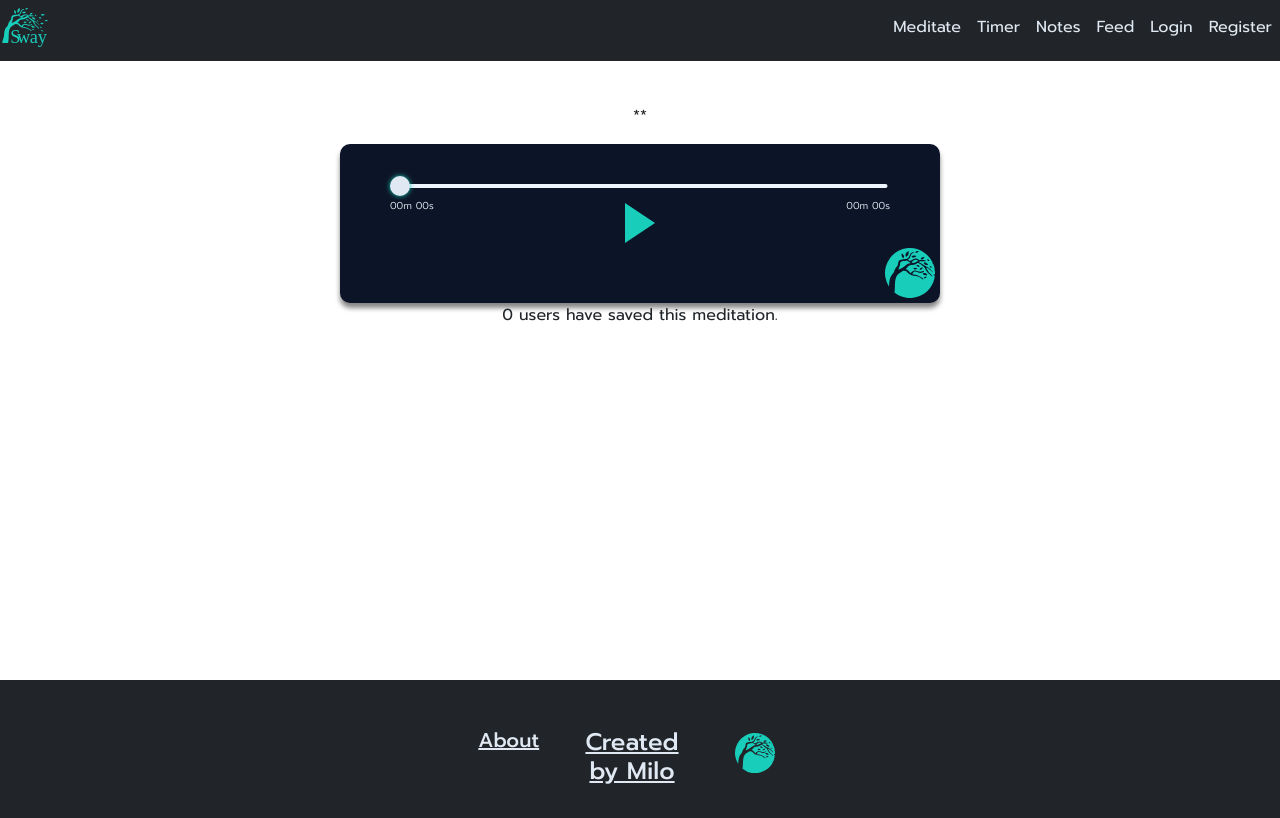
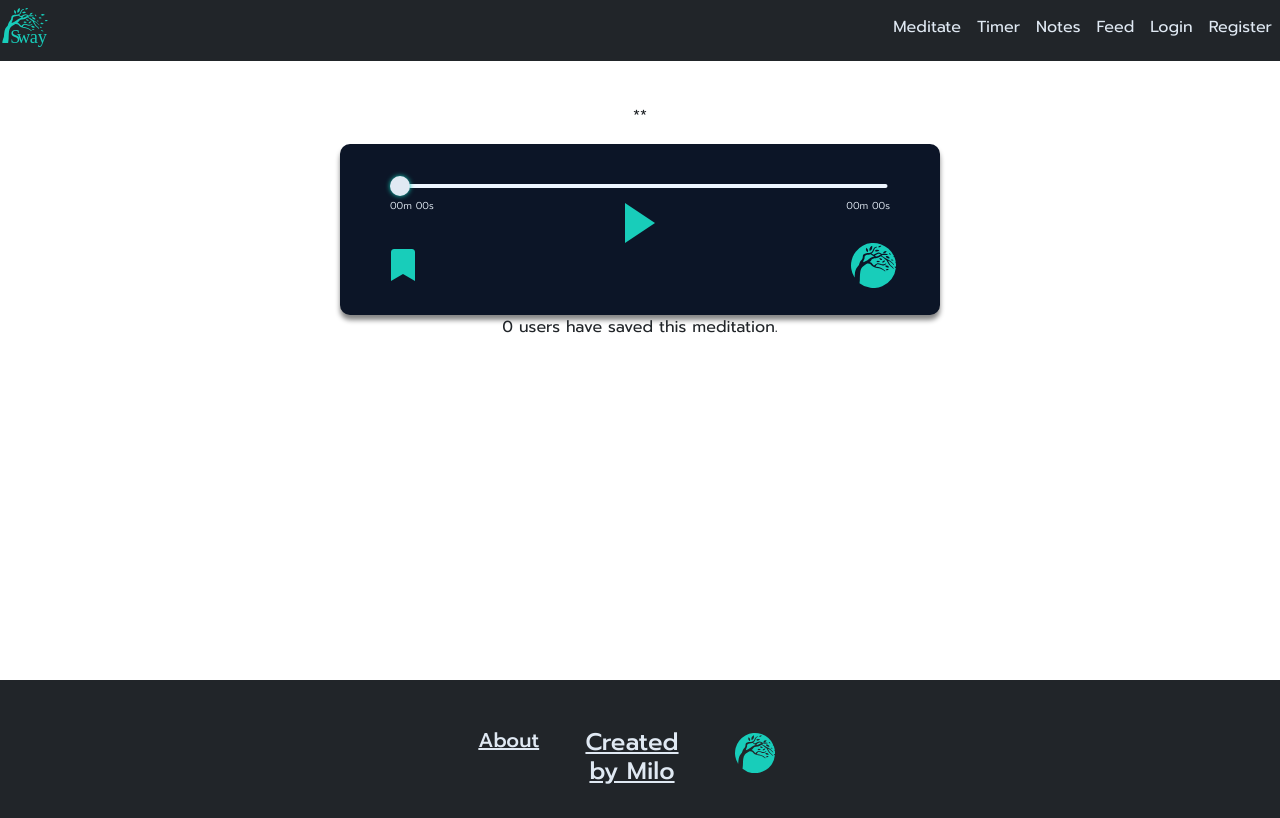
Before and after one commit to milobedini/Sway, a React (Create React App) app in the folder sway/front-end/: page /meditate/guided/1 in a window 1280 px wide. Built offline with nearby package versions, Linux system fonts and the light colour scheme; no server answers.

Commit message:
fixed commenting

```diff
--- a/sway/front-end/src/components/Comments.js
+++ b/sway/front-end/src/components/Comments.js
@@ -8,7 +8,16 @@ const Comments = ({ id }) => {
     article: parseInt(id),
   })
 
-  const handleSubmit = async () => {
+  const handleFormChange = async (event) => {
+    const { name, value } = event.target
+    setData({
+      ...data,
+      [name]: value,
+    })
+    console.log(data)
+  }
+  const handleSubmit = async (event) => {
+    event.preventDefault()
     const config = getAxiosRequestConfig('/api/comments/', data)
     try {
       const res = await axios(config)
@@ -16,15 +25,7 @@ const Comments = ({ id }) => {
     } catch (err) {
       console.log(err)
     }
-  }
-
-  const handleFormChange = async (event) => {
-    const { name, value } = event.target
-    setData({
-      ...data,
-      [name]: value,
-    })
-    console.log(data)
+    window.location.reload()
   }
   const formInputProps = { data: data, handleFormChange }
 
--- a/sway/front-end/src/components/audio-controls/ControlPanel.js
+++ b/sway/front-end/src/components/audio-controls/ControlPanel.js
@@ -32,6 +32,8 @@ const ControlPanel = ({ play, isPlaying, duration, currentTime }) => {
       return `${min}m ${sec}s`
     }
   }
+
+  // const handleFavourite = async (event) => {}
   return (
     <>
       <div className="control-panel-wrapper">
@@ -41,6 +43,12 @@ const ControlPanel = ({ play, isPlaying, duration, currentTime }) => {
           <div className="timer">{timeConversion(duration)}</div>
         </div>
         <div className="timer-logo">
+          <button className="btn">
+            <i
+              className="fas fa-bookmark save fa-2x"
+              style={{ color: '#18cdba' }}
+            ></i>
+          </button>
           <img src={logo}></img>
         </div>
       </div>
--- a/sway/front-end/src/components/audio-controls/ControlPanel.scss
+++ b/sway/front-end/src/components/audio-controls/ControlPanel.scss
@@ -14,9 +14,10 @@
   width: 100%;
 }
 .timer-logo img {
-  height: 50px;
-  width: 50px;
-  margin-left: 99%;
-  margin-bottom: -5%;
+  height: 45px;
+  width: 45px;
+  margin-left: 87%;
+  margin-bottom: -10%;
+  margin-top: -1%;
   background: #0c1527;
 }
--- a/sway/front-end/src/pages/ArticleShow.js
+++ b/sway/front-end/src/pages/ArticleShow.js
@@ -3,6 +3,7 @@ import { useEffect, useState } from 'react'
 import { useParams } from 'react-router-dom'
 import axios from 'axios'
 import Comments from '../components/Comments'
+import '../styles/article.scss'
 
 const ArticleShow = () => {
   const [title, setTitle] = useState('')
--- a/sway/front-end/src/pages/Home.js
+++ b/sway/front-end/src/pages/Home.js
@@ -16,9 +16,9 @@ const Home = () => {
             <h2>Take a moment...</h2>
           </div>
           <div className="go-meditate">
-            <div className="explore-sway">
+            {/* <div className="explore-sway">
               <p>Meditate, or explore the rest of Sway.</p>
-            </div>
+            </div> */}
             <div className="meditation-links">
               <Link to="/meditate/guided/">
                 <button className="name noselect med-button">
--- /dev/null
+++ b/sway/front-end/src/styles/article.scss
@@ -0,0 +1,3 @@
+.article-show {
+  padding-top: 5rem;
+}
--- a/sway/front-end/src/styles/home.scss
+++ b/sway/front-end/src/styles/home.scss
@@ -20,17 +20,17 @@
   }
   .background-wrapper {
     height: 100%;
-    background-image: linear-gradient(
-      268deg,
-      rgba(0, 0, 0, 0.3) 22%,
-      rgba(0, 0, 0, 0.6) 87%
-    );
+    // background-image: linear-gradient(
+    //   268deg,
+    //   rgba(0, 0, 0, 0.3) 22%,
+    //   rgba(0, 0, 0, 0.6) 87%
+    // );
     display: flex;
     justify-content: space-evenly;
     flex-direction: column;
   }
   .top-section {
-    background-image: url('../images/peace1.jpg');
+    background-image: url('../images/sea.jpg');
     display: flex;
     flex-direction: column;
 
@@ -40,7 +40,7 @@
     //   background-attachment: fixed;
     justify-content: center;
     flex-grow: 1;
-    height: 500px;
+    height: 600px;
     inset: 0px;
   }
 
@@ -48,7 +48,7 @@
     display: flex;
     justify-content: space-around;
     align-items: center;
-    color: white;
+    color: #0c1527;
 
     p {
       border: white 1.2px solid;
```
Also changed, not shown: 2 other files (tests, documents, lock files or other folders).
